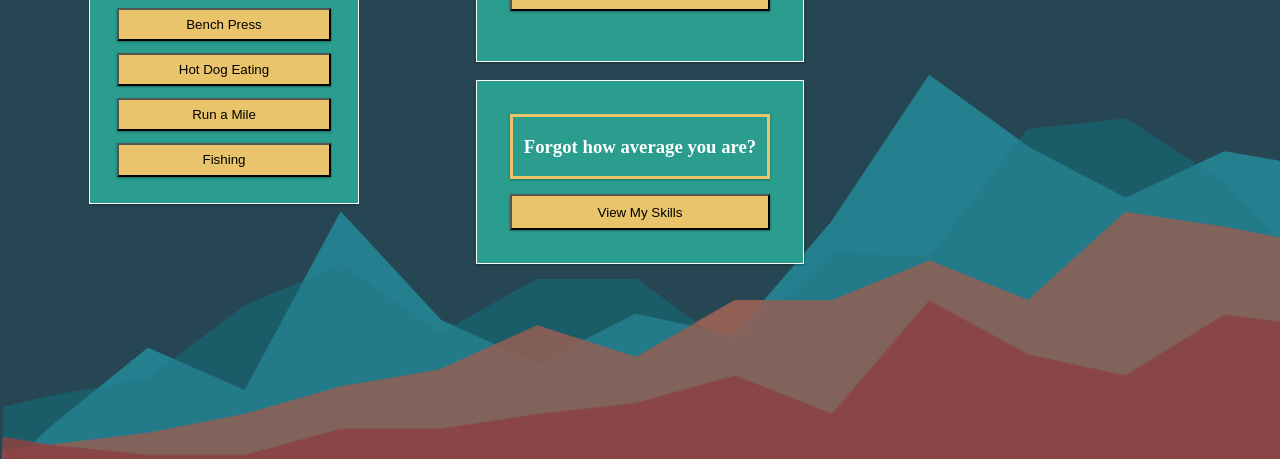
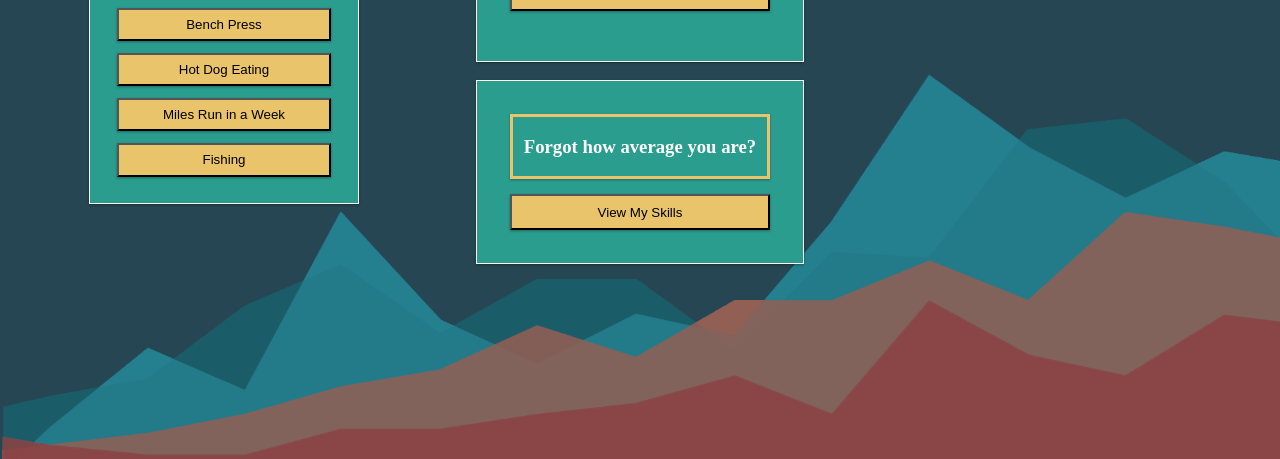
Before and after one commit to ecraw24/amiaverage, a Flask app: page / in a window 1280 px wide. Shown: the part 326-785 px from the top of the page. Run offline with Flask 3, Linux system fonts and the light colour scheme; some libraries are stand-ins or nearby versions.

Commit message:
trying to fix references to mile run

```diff
--- a/app/templates/home.html
+++ b/app/templates/home.html
@@ -22,7 +22,7 @@
 						<li><input type="submit" name="action" value="IQ"></li>
 						<li><input type="submit" name="action" value="Bench Press"></li>
 						<li><input type="submit" name="action" value="Hot Dog Eating"></li>
-						<li><input type="submit" name="action" value="Run a Mile"></li>
+						<li><input type="submit" name="action" value="Miles Run in a Week"></li>
 						<li><input type="submit" name="action" value="Fishing"></li>
 					</ul>
 				</form>
```
